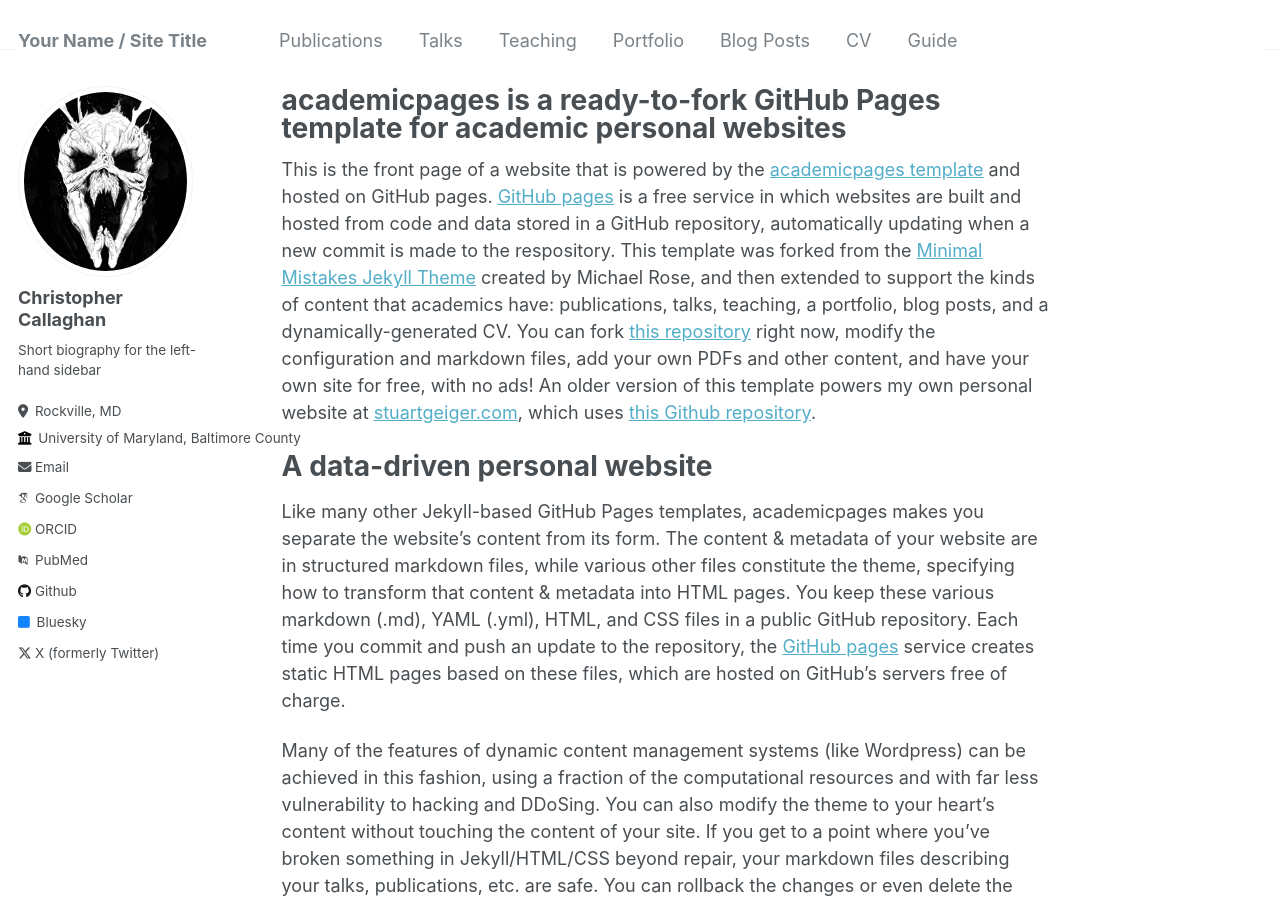
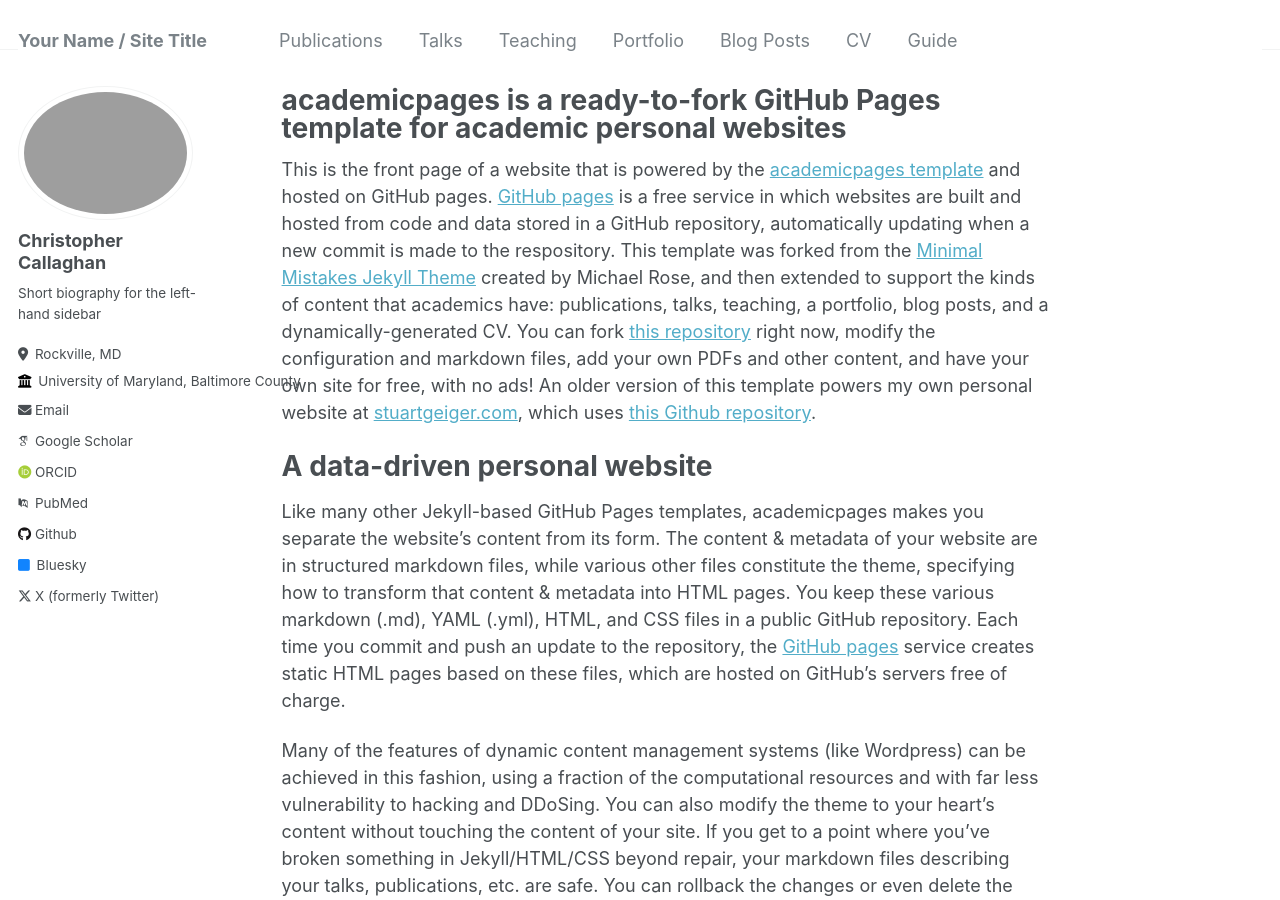
Before and after one commit to CallaghanC03/CallaghanC03.github.io, a Jekyll site: the page built from _pages/about.md, in a window 1280 px wide and 900 px high. Built offline with Jekyll 4.4.1, drawn with Linux system fonts in a browser that asks for light colours; some web fonts are replaced.

Commit message:
Update _config.yml

```diff
--- a/_config.yml
+++ b/_config.yml
@@ -21,7 +21,7 @@
 #               Additional customization can be done by editing /_includes/author-profile.html
 author:
   # Biographic information
-  avatar           : "pfp.png"
+  avatar           : "profile.png"
   name             : "Christopher Callaghan"
   pronouns         : # example: "she/her"
   bio              : "Short biography for the left-hand sidebar"
```
